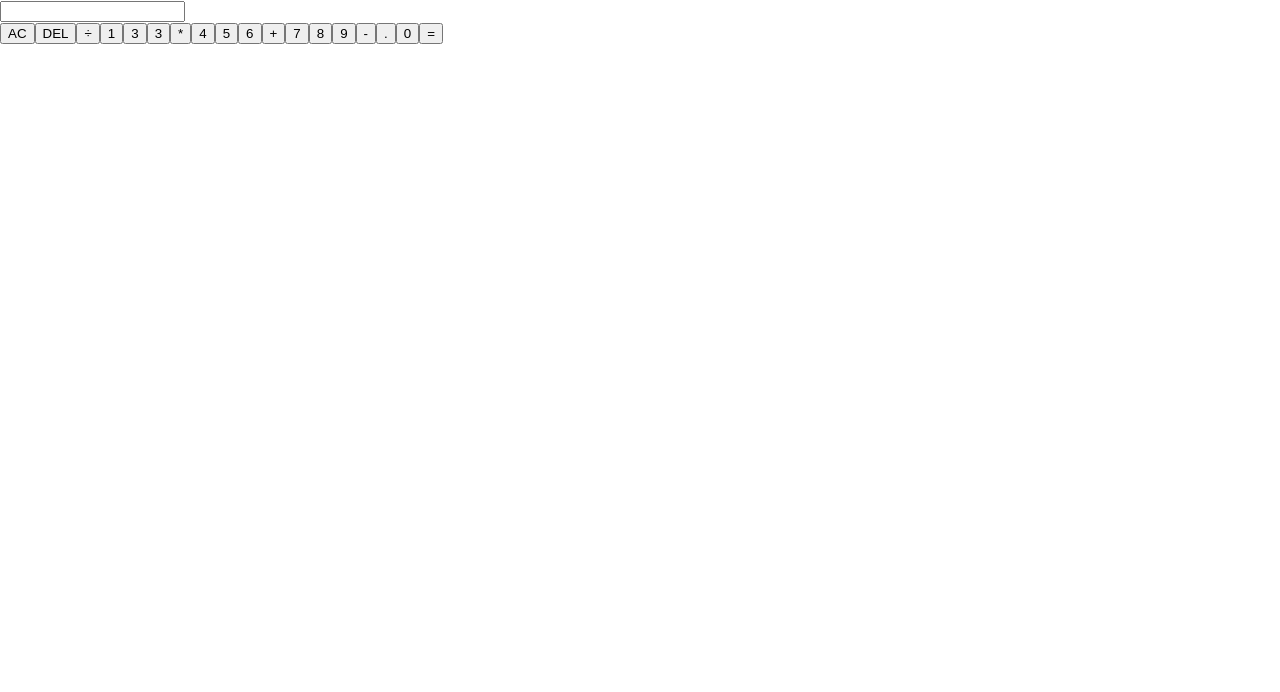
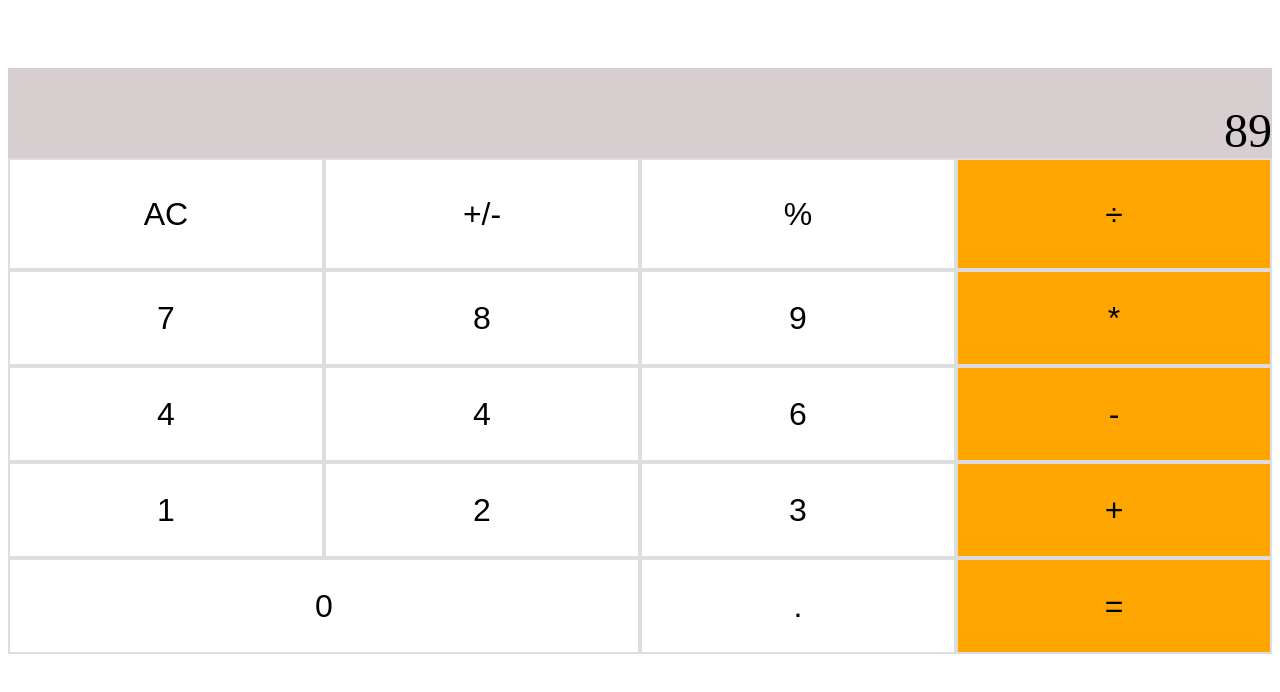
Before and after one commit to husush23/Math-magician, a React (Create React App) app: page / in a window 1280 px wide. Shown: the top 692 px of the page. Built offline with nearby package versions, Linux system fonts and the light colour scheme.

Commit message:
DESIGN ADDED

```diff
--- a/package.json
+++ b/package.json
@@ -6,6 +6,7 @@
     "@testing-library/jest-dom": "^5.16.5",
     "@testing-library/react": "^13.4.0",
     "@testing-library/user-event": "^13.5.0",
+    "eslint-config-airbnb-base": "^15.0.0",
     "react": "^18.2.0",
     "react-dom": "^18.2.0",
     "react-scripts": "5.0.1",
@@ -34,5 +35,8 @@
       "last 1 firefox version",
       "last 1 safari version"
     ]
+  },
+  "devDependencies": {
+    "eslint-config-airbnb": "^19.0.4"
   }
 }
--- a/src/App.css
+++ /dev/null
@@ -1,39 +0,0 @@
-.App {
-  text-align: center;
-}
-
-.App-logo {
-  height: 40vmin;
-  pointer-events: none;
-}
-
-@media (prefers-reduced-motion: no-preference) {
-  .App-logo {
-    animation: App-logo-spin infinite 20s linear;
-  }
-}
-
-.App-header {
-  background-color: #282c34;
-  min-height: 100vh;
-  display: flex;
-  flex-direction: column;
-  align-items: center;
-  justify-content: center;
-  font-size: calc(10px + 2vmin);
-  color: white;
-}
-
-.App-link {
-  color: #61dafb;
-}
-
-@keyframes App-logo-spin {
-  from {
-    transform: rotate(0deg);
-  }
-
-  to {
-    transform: rotate(360deg);
-  }
-}
--- a/src/App.js
+++ b/src/App.js
@@ -1,4 +1,5 @@
 import Calculator from './components/Calculator';
+import './index.css';
 
 function App() {
   return <Calculator />;
--- a/src/components/Calculator.js
+++ b/src/components/Calculator.js
@@ -1,30 +1,37 @@
 function Calculator() {
   return (
     <div className="calculator">
-      <div className="output">
-        <input type="number" readOnly />
-      </div>
+      <div className="output">89</div>
       <div className="keyboard">
-        <button className="span" type="submit">
-          AC
+        <button type="submit">AC</button>
+        <button type="submit">+/-</button>
+        <button type="submit">%</button>
+        <button type="submit" className="side">
+          ÷
         </button>
-        <button type="submit">DEL</button>
-        <button type="submit">÷</button>
-        <button type="submit">1</button>
-        <button type="submit">3</button>
-        <button type="submit">3</button>
-        <button type="submit">*</button>
-        <button type="submit">4</button>
-        <button type="submit">5</button>
-        <button type="submit">6</button>
-        <button type="submit">+</button>
         <button type="submit">7</button>
         <button type="submit">8</button>
         <button type="submit">9</button>
-        <button type="submit">-</button>
+        <button type="submit" className="side">
+          *
+        </button>
+        <button type="submit">4</button>
+        <button type="submit">4</button>
+        <button type="submit">6</button>
+        <button type="submit" className="side">
+          -
+        </button>
+        <button type="submit">1</button>
+        <button type="submit">2</button>
+        <button type="submit">3</button>
+        <button type="submit" className="side">
+          +
+        </button>
+        <button type="submit" className="span">
+          0
+        </button>
         <button type="submit">.</button>
-        <button type="submit">0</button>
-        <button className="span" type="submit">
+        <button type="submit" className="side">
           =
         </button>
       </div>
--- a/src/index.css
+++ b/src/index.css
@@ -1,27 +1,56 @@
 body {
-  margin: 0;
-  font-family:
-    -apple-system,
-    BlinkMacSystemFont,
-    'Segoe UI',
-    'Roboto',
-    'Oxygen',
-    'Ubuntu',
-    'Cantarell',
-    'Fira Sans',
-    'Droid Sans',
-    'Helvetica Neue',
-    sans-serif;
-  -webkit-font-smoothing: antialiased;
-  -moz-osx-font-smoothing: grayscale;
+  display: flex;
+  flex-direction: column;
+  justify-content: center;
 }
 
-code {
-  font-family:
-    source-code-pro,
-    Menlo,
-    Monaco,
-    Consolas,
-    'Courier New',
-    monospace;
+.caculator {
+  width: 600px;
 }
+.output {
+  background-color: rgba(196, 185, 185, 0.678);
+  height: 90px;
+  margin-top: 60px;
+  display: flex;
+  align-items: flex-end;
+  justify-content: flex-end;
+  font-size: 3rem;
+  padding-left: 10px;
+}
+.output > input {
+  height: 90px;
+  width: 99%;
+  border: none;
+  background-color: rgba(196, 185, 185, 0.678);
+}
+.keyboard {
+  display: grid;
+  grid-template-columns: repeat(4, 1fr);
+  grid-template-rows: minmax(7rem, auto) repeat(5, 6rem);
+}
+button {
+  cursor: pointer;
+  font-size: 2rem;
+  border: 2px solid #ddd;
+  outline: none;
+  background-color: rgba(255, 255, 255, 0.45);
+  height: 100%;
+}
+
+.span {
+  grid-column: span 2;
+}
+
+button:hover,
+button:focus {
+}
+.keyboard > .side {
+  background-color: orange;
+}
+.keyboard > .side:hover {
+  background-color: rgba(255, 166, 0, 0.702);
+}
+
+button:hover {
+  background-color: #ddd;
+}
--- a/src/index.js
+++ b/src/index.js
@@ -1,6 +1,6 @@
 import React from 'react';
 import ReactDOM from 'react-dom/client';
-import './index.css';
+
 import App from './App';
 
 const root = ReactDOM.createRoot(document.getElementById('root'));
```
Also changed, not shown: 14 other files (tests, documents, lock files or other folders).
